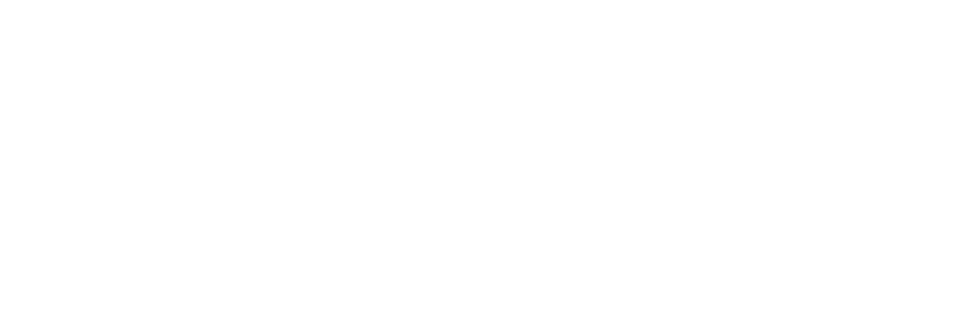
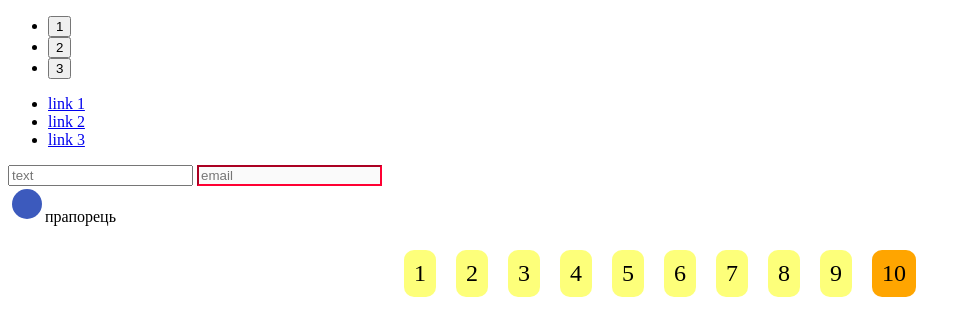
Before and after one commit to anantoniuk/psevdoclasses, a plain HTML site: page index.html in a window 1280 px wide. Shown: the whole page, without its empty margins (0-971 px from the left). Drawn offline with Linux system fonts and the light colour scheme.

Commit message:
псевдо класи

```diff
--- a/index.html
+++ b/index.html
@@ -6,5 +6,39 @@
     <title>Document</title>
     <link rel="stylesheet" href="./src/css/style.css" />
   </head>
-  <body></body>
+  <body>
+    <ul>
+      <li><button>1</button></li>
+      <li><button>2</button></li>
+      <li><button>3</button></li>
+    </ul>
+    <ul>
+      <li>
+        <a href="#">link 1</a>
+      </li>
+      <li>
+        <a href="https://code.visualstudio.com/download">link 2</a>
+      </li>
+      <li><a href="#">link 3</a></li>
+    </ul>
+    <input type="text" placeholder="text" />
+    <input type="email" placeholder="email" disabled />
+    <div>
+      <input type="checkbox" class="flag" id="checkbox" /><label for="checkbox"
+        >прапорець</label
+      >
+    </div>
+    <ul class="list">
+      <li class="list-item">1</li>
+      <li class="list-item">2</li>
+      <li class="list-item">3</li>
+      <li class="list-item">4</li>
+      <li class="list-item">5</li>
+      <li class="list-item">6</li>
+      <li class="list-item">7</li>
+      <li class="list-item">8</li>
+      <li class="list-item">9</li>
+      <li class="list-item">10</li>
+    </ul>
+  </body>
 </html>
--- a/src/css/style.css
+++ b/src/css/style.css
@@ -0,0 +1,74 @@
+/*Кнопка на яку навели курсор*/
+button:hover {
+  cursor: pointer;
+  background-color: #3c5abd;
+  color: white;
+}
+/*Відвідані посилання*/
+a:visited {
+  color: rgb(88, 88, 88);
+}
+/* Активне посилання */
+a:active {
+  color: #3c5abd;
+}
+/* Кнопки в фокусі */
+button:focus {
+  background-color: #bd3cbd;
+  color: white;
+  border: 0;
+  outline: 0;
+}
+/* Інпут в фокусі */
+input:focus {
+  background-color: rgb(65, 65, 65);
+  color: white;
+  border: 0;
+  outline: 0;
+}
+/* Інпут дізайьле */
+input:disabled {
+  border-color: rgb(255, 0, 51);
+}
+.flag {
+  appearance: none;
+  width: 30px;
+  height: 30px;
+  border-radius: 50%;
+  background-color: #3c5abd;
+}
+.flag:checked {
+  background-color: black;
+}
+.list {
+  list-style: none;
+  display: flex;
+  gap: 20px;
+  justify-content: center;
+  font-size: 24px;
+}
+.list-item {
+  padding: 10px;
+  order: 1px solid rgb(0, 0, 0);
+  border-radius: 10px;
+}
+/* парні елементи */
+/* .list-item:nth-child(even) {
+  background-color: orange;
+} */
+/* не парні елементи */
+/* .list-item:nth-child(odd) {
+  background-color: orange;
+} */
+/* всі до 5 */
+/* .list-item:nth-child(-n + 5) {
+  background-color: orange;
+} */
+/* останій елемент */
+.list-item:last-child {
+  background-color: orange;
+}
+/* всі окрім останього */
+.list-item:not(:last-child) {
+  background-color: rgb(253, 255, 122);
+}
```
